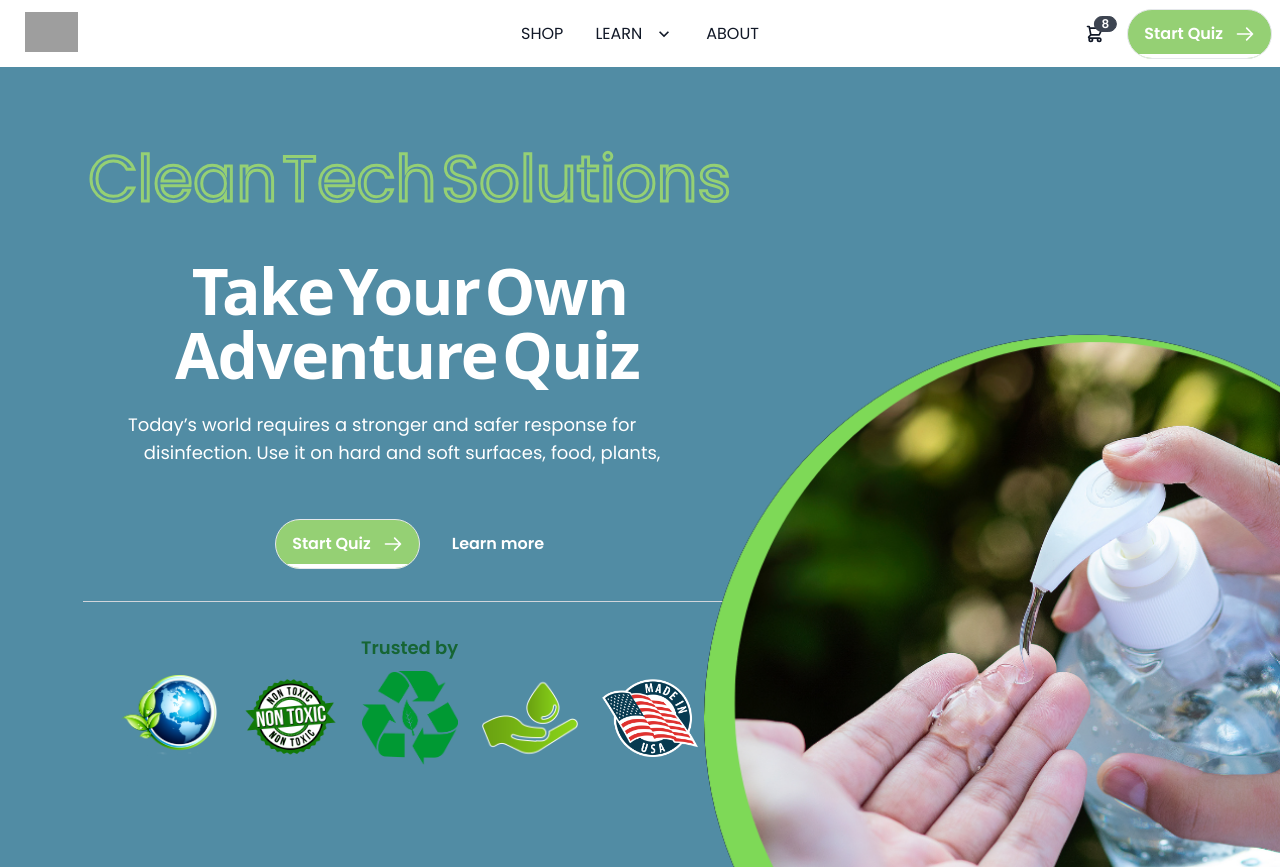
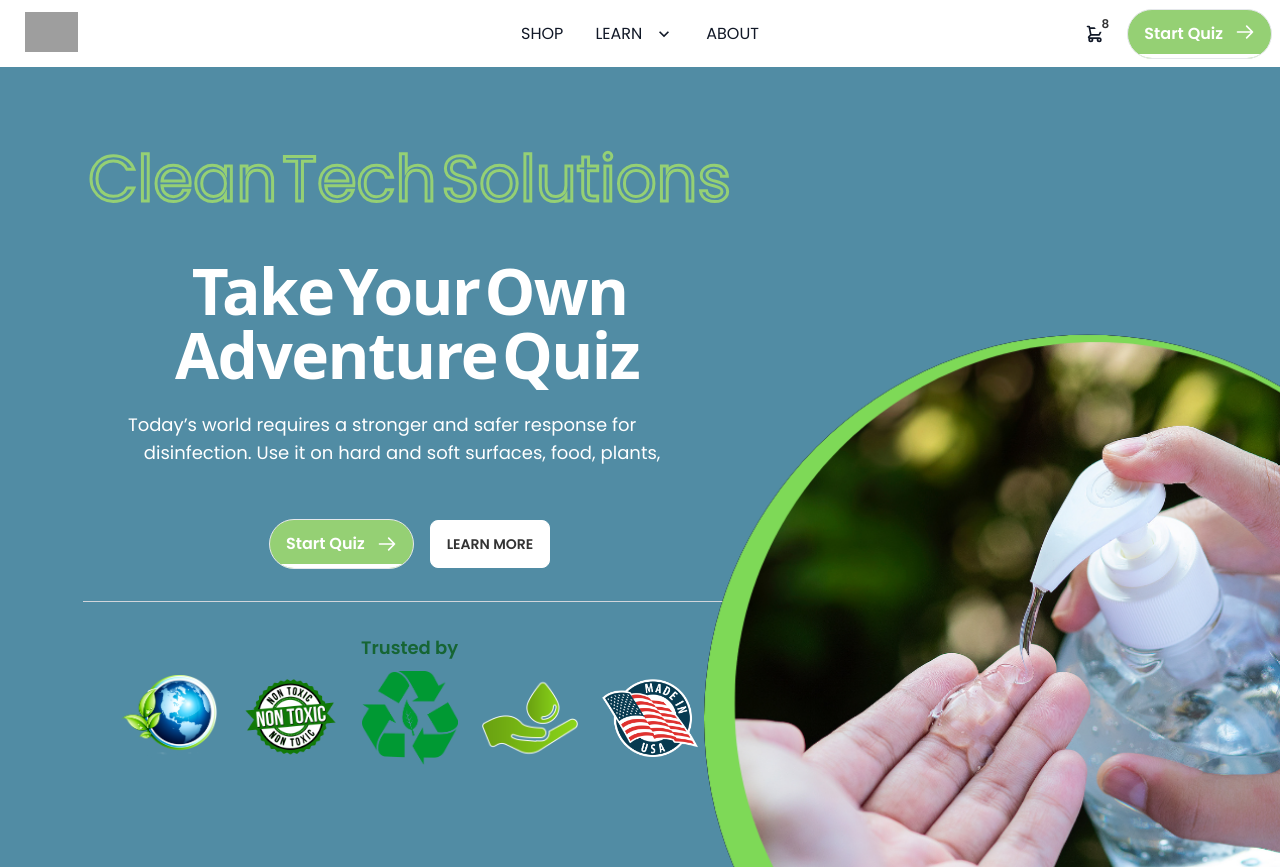
Before and after one commit to dag-bag/clean-solutions, a Next.js app: page / in a window 1280 px wide. Built offline with nearby package versions, Linux system fonts and the light colour scheme; grey boxes are pictures that could not be loaded.

Commit message:
Update Design

```diff
--- a/components/cards/Card2.tsx
+++ b/components/cards/Card2.tsx
@@ -180,12 +180,11 @@ function Card2({ svgs, title, description, onClick, buttonClick }: Props) {
               }}
               animate={{
                 x: 0,
-
                 background: isSelected ? "#fff" : "#95D074",
                 color: isSelected ? "#000" : "#fff",
               }}
               href="#my-modal-3"
-              className=" modal-button btn-wide  mt-3 !text-xs bg-green-1 text-white inline-flex items-center px-2 py-2 rounded-md my-4 cursor-pointer"
+              className=" modal-button mt-3 !text-xs bg-green-1 text-white inline-flex items-center px-2 py-2 rounded-md my-4 cursor-pointer"
               onClick={buttonClick}
             >
               Read More.
--- /dev/null
+++ b/components/pages/Home/HomeModal.tsx
@@ -0,0 +1,34 @@
+/** @format */
+
+import React from "react";
+
+type Props = {};
+
+function HomeModal({}: Props) {
+  return (
+    <>
+      <label htmlFor="my-modal-4" className="btn mt-2 md:mt-0 md:ml-4 ">
+        Learn More
+      </label>
+
+      <input
+        type="checkbox"
+        id="my-modal-4"
+        className="modal-toggle md:!space-x-0"
+      />
+      <label htmlFor="my-modal-4" className="modal cursor-pointer ">
+        <label className="modal-box relative" htmlFor="">
+          <h3 className="text-lg font-bold text-black">
+            Congratulations random Internet user!
+          </h3>
+          <p className="py-4 text-black">
+            You've been selected for a chance to get one year of subscription to
+            use Wikipedia for free!
+          </p>
+        </label>
+      </label>
+    </>
+  );
+}
+
+export default HomeModal;
--- a/components/pages/Home/Main.tsx
+++ b/components/pages/Home/Main.tsx
@@ -5,6 +5,7 @@ import Link from "next/link";
 import Div from "../../animation/Div";
 import AnimatedTextWord from "../../Headings/test/AnimatedText";
 import Btn from "../../utils/Btn";
+import HomeModal from "./HomeModal";
 
 let easing = [0.6, -0.05, 0.01, 0.99];
 
@@ -48,26 +49,8 @@ const Main = () => {
               className="hollow mb-4 text-center text-5xl md:text-[4rem] text-white md:mb-12
           "
             ></AnimatedTextWord>
-            {/* <motion.h1
-              variants={fadeInUp}
-              className="hollow mb-4 text-center text-5xl md:text-[4rem] text-white md:mb-12
-          "
-            >
-              Clean Tech Solutions
-            </motion.h1> */}
+
             <div className="max-w-xl flex justify-center items-center flex-col mb-6 text-center m-auto">
-              {/* <h1 className="hollow text-center  text-5xl text-white">
-              Clean Tech Solutions
-            </h1>
-            <h1 className="hollow text-center  text-5xl text-white">
-              Clean Tech Solutions
-            </h1> */}
-
-              {/* <div>
-              <p className="inline-block px-3 py-px mb-4 text-xs font-semibold tracking-wider text-teal-900 uppercase rounded-full bg-teal-accent-400">
-                New Colaboration
-              </p>
-            </div> */}
               <AnimatedTextWord
                 text=" Take Your Own Adventure Quiz"
                 className="max-w-lg mb-6 font-sans text-5xl font-bold tracking-tight  sm:text-5xl sm:leading-none lg:text-5xl xl:text-[4rem] xl:mb-6"
@@ -78,32 +61,15 @@ const Main = () => {
                 animals, skin, water, entire rooms, and much more."
                 className="text-base  md:text-lg"
               ></AnimatedTextWord>
-              {/* <motion.h2
-                variants={fadeInUp}
-                className="max-w-lg mb-6 font-sans text-5xl font-bold tracking-tight  sm:text-5xl sm:leading-none lg:text-5xl xl:text-[4rem] xl:mb-6"
-              >
-                Take Your Own <br className="hidden md:block" /> Adventure Quiz
-              </motion.h2>
-              <motion.p variants={fadeInUp} className="text-base  md:text-lg">
-                Today’s world requires a stronger and safer response for
-                disinfection. Use it on hard and soft surfaces, food, plants,
-                animals, skin, water, entire rooms, and much more.
-              </motion.p> */}
             </div>
             <motion.div
               variants={fadeInUp}
-              className="flex flex-col items-center  md:flex-row justify-center md:space-x-8"
+              className="flex flex-col items-center  md:flex-row justify-center "
             >
               <Link href={"/quiz"}>
                 <Btn />
               </Link>
-              <a
-                href="/"
-                aria-label=""
-                className="inline-flex items-center font-semibold text-white transition-colors duration-200 hover:text-deep-purple-accent-700 "
-              >
-                Learn more
-              </a>
+              <HomeModal />
             </motion.div>
             <div className="mt-8 pt-8 border-t border-gray-300 ">
               <h6 className="text-lg text-green-800 dark:text-green-400 font-semibold">
--- a/components/pages/page2/Page2Component.tsx
+++ b/components/pages/page2/Page2Component.tsx
@@ -14,10 +14,10 @@ function Page2Component({}: Props) {
   return (
     <MainLayout bgImage={false} bgcolor={false}>
       <Flex
-        className="flex-col space-y-4 items-center   p-4 md:p-0 md:pt-8 scrollbar-hide"
+        className="flex-col space-y-4 items-center   md:pt-8 scrollbar-hide"
         height="auto"
       >
-        <div className="flex w-full mx-auto text-left  mt-10 md:mt-0">
+        <div className="flex w-full mx-auto text-left  mt-10 md:mt-0 px-4">
           <div className="relative inline-flex  mx-auto align-middle">
             <div className="text-center">
               <p className="  text-xl md:leading-10 font-bold  md:mt-0 md:text-3xl bg-white text-blue-1 md:px-14  p-3 rounded-full border-4 border-green-1 uppercase md:min-w-[34rem] px-5">
--- a/components/utils/Btn.tsx
+++ b/components/utils/Btn.tsx
@@ -11,7 +11,11 @@ type Props = {
 function Btn({ hidden }: Props) {
   return (
     <Link href="/quiz">
-      <button className="relative inline-flex items-center justify-start py-3 pl-4 pr-12 overflow-hidden font-semibold text-white transition-all duration-150 ease-in-out rounded-full hover:pl-10 hover:pr-6 bg-green-1 group border hover:border-green-1">
+      <button
+        className={`relative inline-flex items-center justify-start py-3 pl-4 pr-12 overflow-hidden font-semibold text-white transition-all duration-150 ease-in-out rounded-full hover:pl-10 hover:pr-6 bg-green-1 group border hover:border-green-1 ${
+          hidden ? "hidden md:block" : ""
+        }`}
+      >
         <span className="absolute bottom-0 left-0 w-full h-1 transition-all duration-150 ease-in-out bg-white group-hover:h-full" />
         <span className="absolute right-0 pr-4 duration-200 ease-out group-hover:translate-x-12 ">
           <svg
--- a/tailwind.config.js
+++ b/tailwind.config.js
@@ -8,6 +8,31 @@ module.exports = {
     "./pages/**/*.{js,ts,jsx,tsx}",
     "./components/**/*.{js,ts,jsx,tsx}",
   ],
+  daisyui: {
+    themes: [
+      {
+        mytheme: {
+          primary: "#95D074",
+
+          secondary: "#518ca4",
+
+          accent: "#8B5801",
+
+          neutral: "#FFFFFF",
+
+          "base-100": "#FFFFFF",
+
+          info: "#26C9ED",
+
+          success: "#1CE397",
+
+          warning: "#CB8B15",
+
+          error: "#F3535B",
+        },
+      },
+    ],
+  },
   theme: {
     extend: {
       colors: {
```
